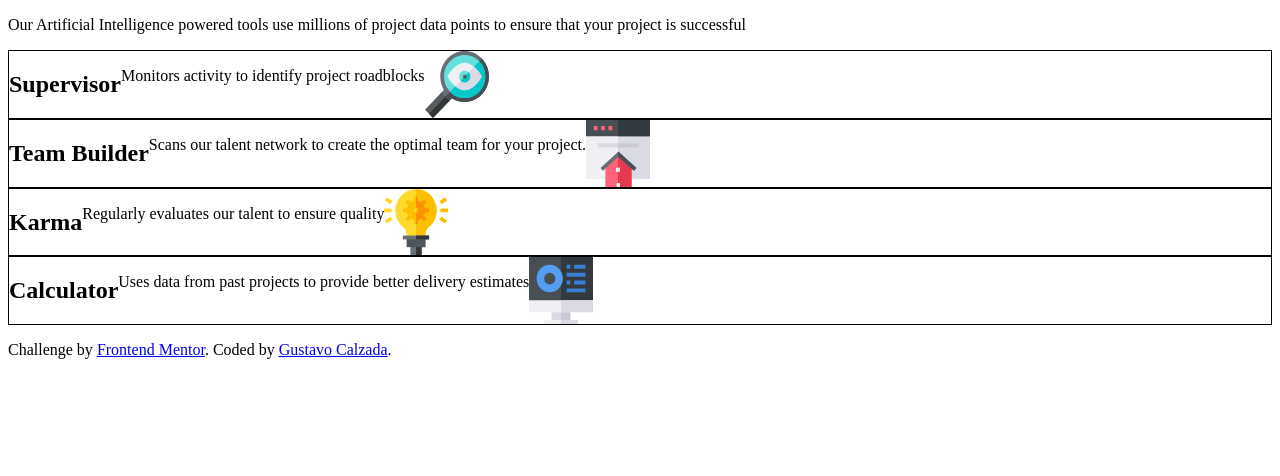
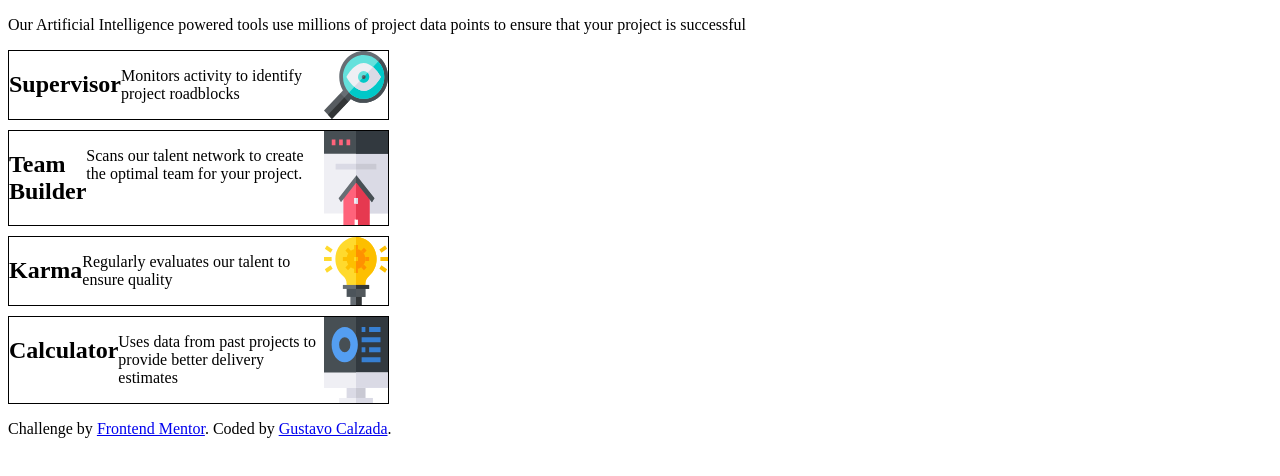
Before and after one commit to GustavoR0dr1gu3z/four-card-feature-section-master, a plain HTML site: page index.html in a window 1280 px wide. Drawn offline with Linux system fonts and the light colour scheme.

Commit message:
Dando espacios entre cartas

```diff
--- a/index.html
+++ b/index.html
@@ -11,7 +11,7 @@
 
     <p>Our Artificial Intelligence powered tools use millions of project data points to ensure that your project is successful</p>
 
-    <div>
+    <div class="cards">
         <section class="uno">
             <h1>Supervisor</h1>
             <p>Monitors activity to identify project roadblocks</p>
--- a/styles.css
+++ b/styles.css
@@ -3,4 +3,6 @@
 div > section{
     display: flex;
     border: 1px solid;
+    width: 30%;
+    margin-bottom: 10px;
 }
```
